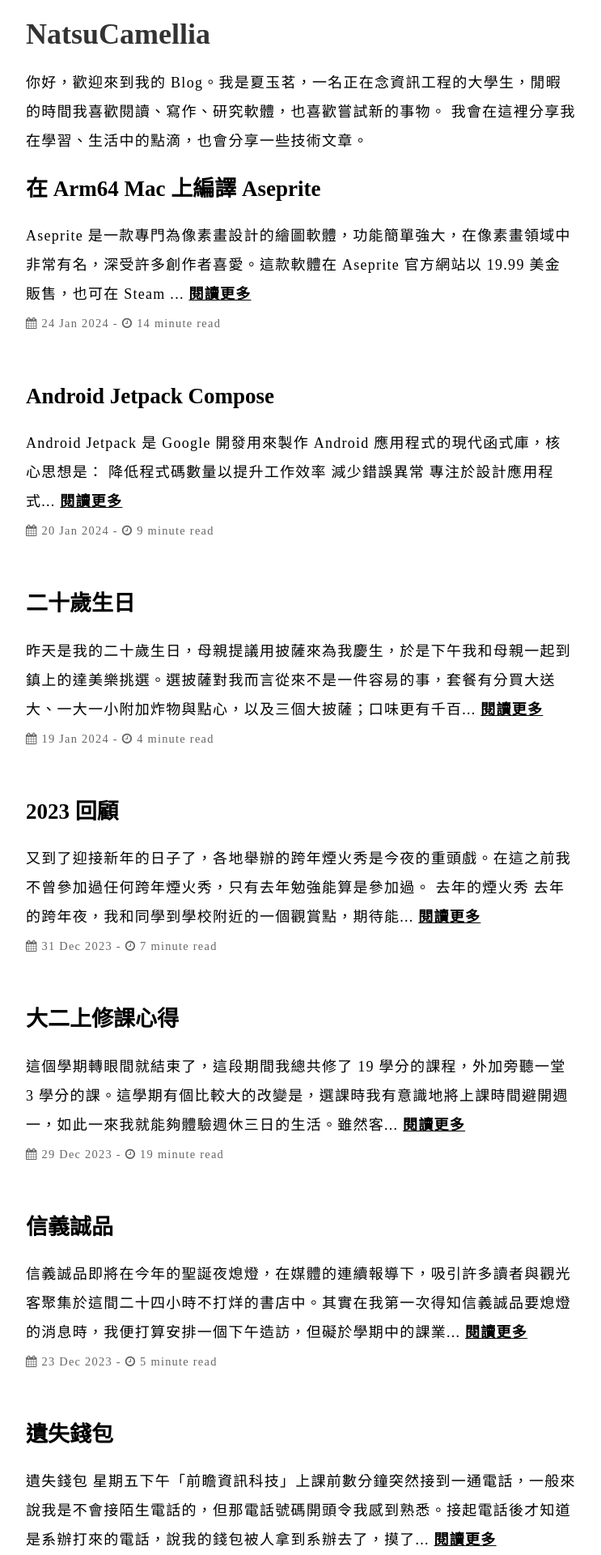
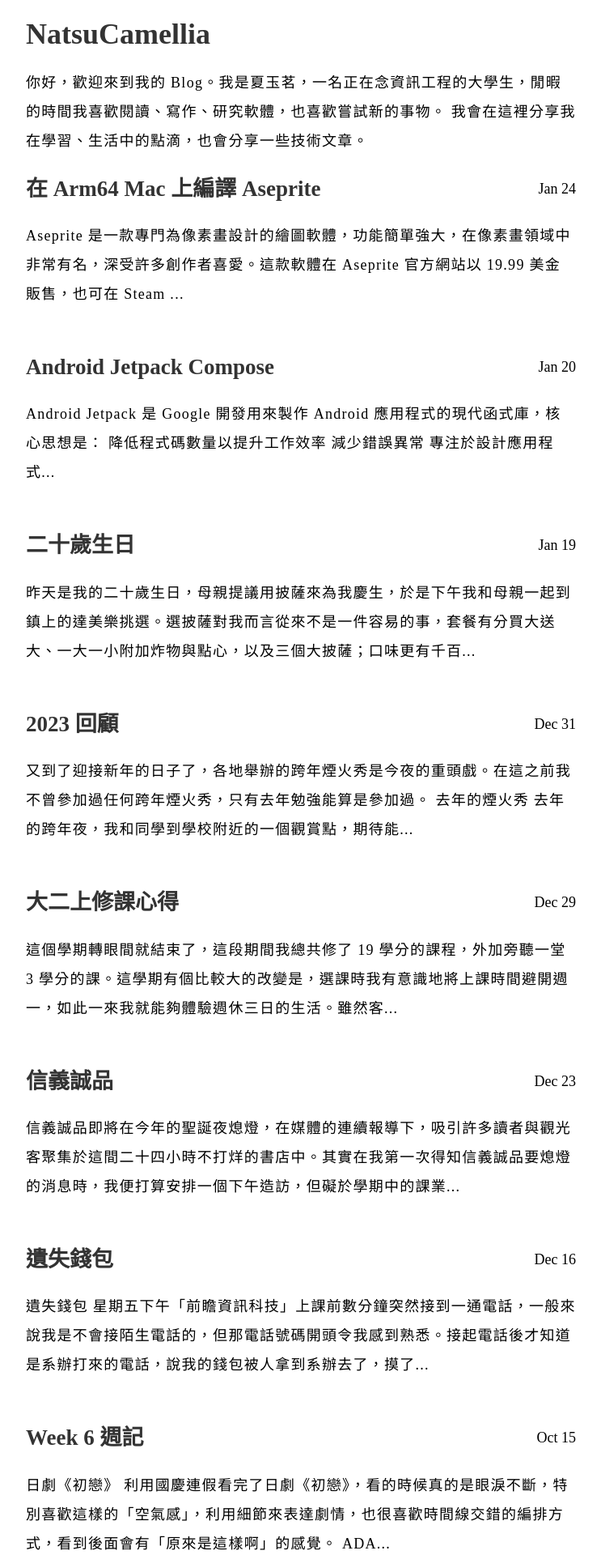
Before and after one commit to NatsuCamellia/NatsuCamellia.github.io, a Jekyll site: the page built from index.html, in a window 1280 px wide. Shown: the top 1920 px of the page at 81% size, without its empty margins (268-1011 px from the left). Built offline with Jekyll 4.4.1, drawn with Linux system fonts in a browser that asks for light colours; the list of posts is cut into pages by our own code; some of the changed text lies outside the part shown.

Commit message:
Update post container

```diff
--- a/_layouts/home.html
+++ b/_layouts/home.html
@@ -11,17 +11,15 @@ layout: default
   </p>
 </div>
 
-
 {% for post in paginator.posts %}
   <div class="posts-container">
-    <h2><a href="{{ site.github.url }}{{ post.url }}">{{ post.title }}</a></h2>
-    {% if site.data.settings.show_thumbnail %}
-      {% include thumbnail.html %}
-    {% endif %}
-    <p>
-      {{ post.content | strip_html | truncate: 100 }} <a href="{{ site.github.url }}{{ post.url }}">閱讀更多</a>
-      <span class="post-date"><i class="fa fa-calendar" aria-hidden="true"></i> {{ post.date | date_to_string }} - <i class="fa fa-clock-o" aria-hidden="true"></i> {% include read-time.html %}</span>
-    </p>
+    <a href="{{ site.github.url }}{{ post.url }}" class="post-link">
+      <aside class="date">{{ post.date | date: "%b %d" }}</aside>
+      <h2>{{ post.title }}</h2>
+      <p>
+        {{ post.content | strip_html | truncate: 100 }}
+      </p>
+    </a>
   </div>
 {% endfor %}
 <!-- Pagination links -->
--- a/_sass/_home.scss
+++ b/_sass/_home.scss
@@ -10,6 +10,14 @@
 
 .archive-item {
   margin-left: 2rem;
+}
+
+.post-link {
+  text-decoration: none;
+}
+
+.date {
+  float: right;
 }
 
 /*
```
